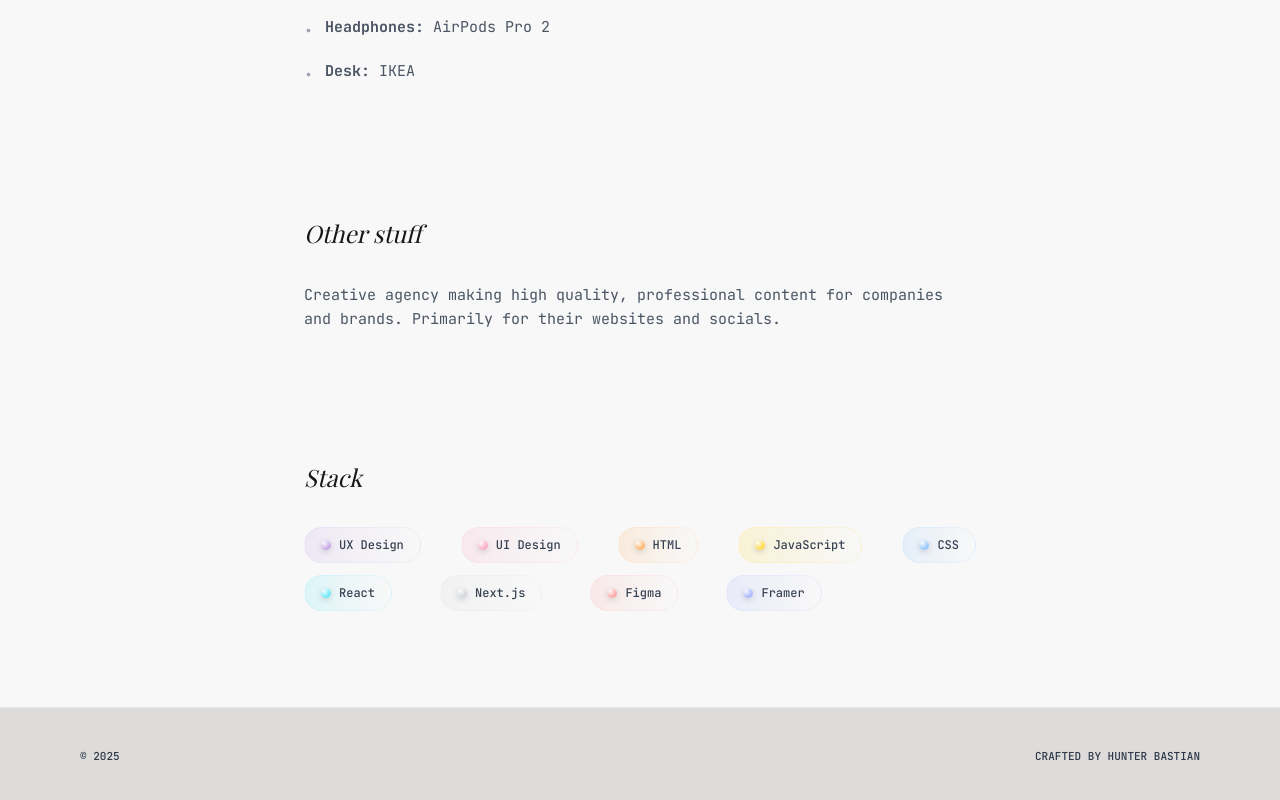
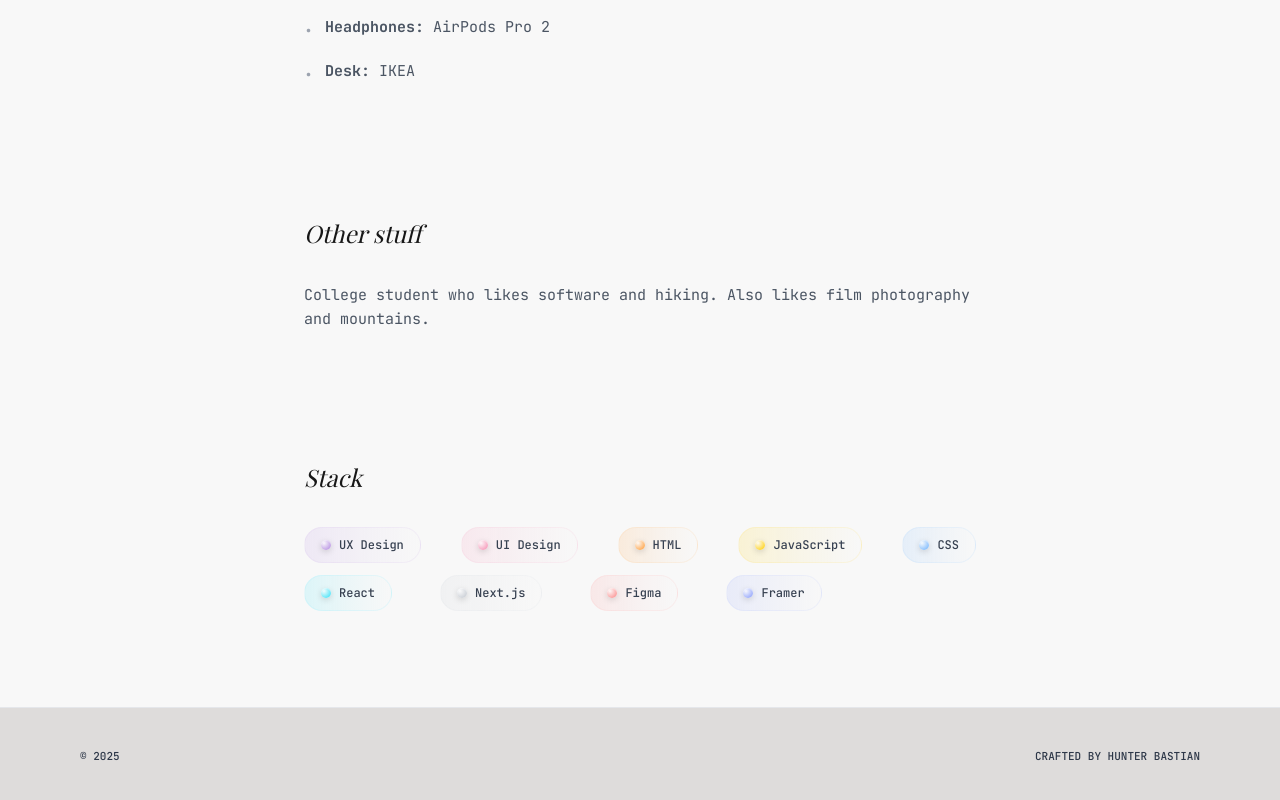
Before and after one commit to hunterbastian/portfolio, a Next.js app: page / in a window 1280 px wide. Shown: the part 2419-3219 px from the top of the page. Built offline with nearby package versions, Linux system fonts and the light colour scheme.

Commit message:
Update Other stuff section with personal interests

```diff
--- a/src/components/AnimatedHomePage.tsx
+++ b/src/components/AnimatedHomePage.tsx
@@ -506,7 +506,7 @@ export default function AnimatedHomePage({ children }: AnimatedHomePageProps) {
 
           <div className="space-y-6">
             <p className="text-gray-600 dark:text-gray-300" style={{ fontSize: '15px', lineHeight: '1.6' }}>
-              Creative agency making high quality, professional content for companies and brands. Primarily for their websites and socials.
+              College student who likes software and hiking. Also likes film photography and mountains.
             </p>
           </div>
         </div>
```
